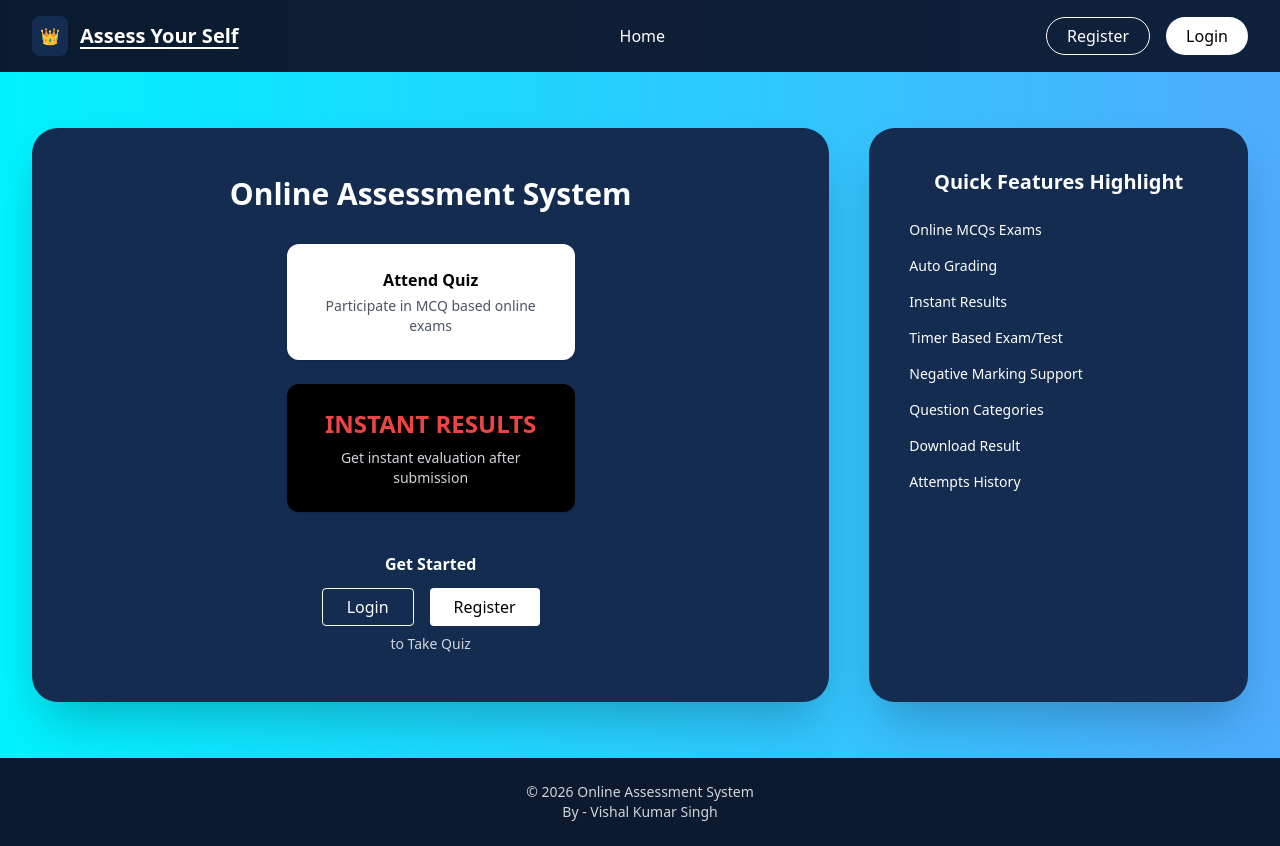
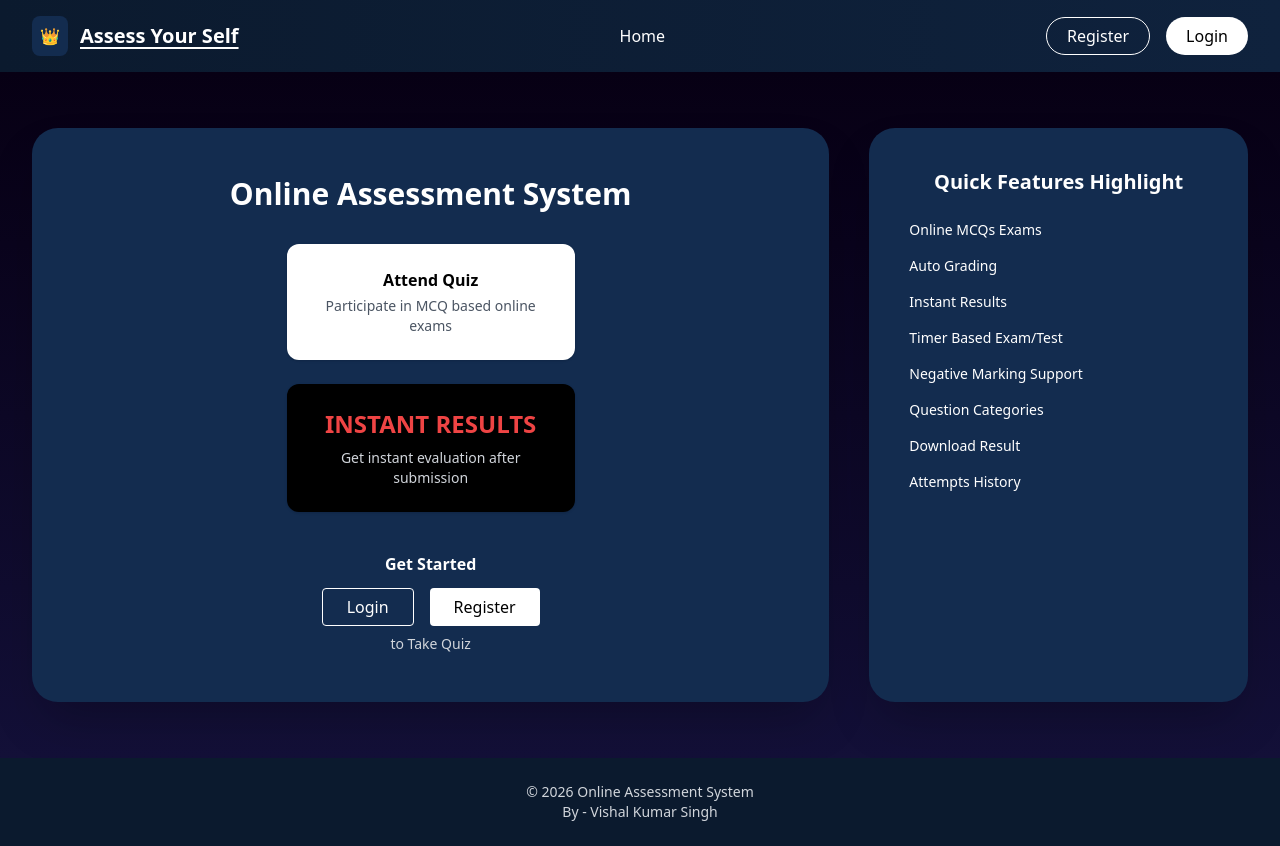
Before and after one commit to itsvishal-singh/Online-Assessment-System, a React (Vite) app in the folder online-assessment-system/client/: page / in a window 1280 px wide. Built offline with nearby package versions, Linux system fonts and the light colour scheme.

Commit message:
Some changes in Frontend

```diff
--- a/online-assessment-system/client/src/pages/Home.jsx
+++ b/online-assessment-system/client/src/pages/Home.jsx
@@ -4,7 +4,7 @@ export default function Home() {
   const navigate = useNavigate();
 
   return (
-    <div className="bg-gradient-to-r from-[#00f2fe] to-[#4facfe] text-white">
+    <div className="bg-gradient-to-t from-[#131038] to-[#070014] text-white">
       <div className="max-w-7xl mx-auto px-8 py-14 grid grid-cols-1 lg:grid-cols-3 gap-10">
         {/* LEFT HERO CARD */}
         <div className="lg:col-span-2 bg-[#132c4f] rounded-[26px] shadow-2xl p-12">
```
